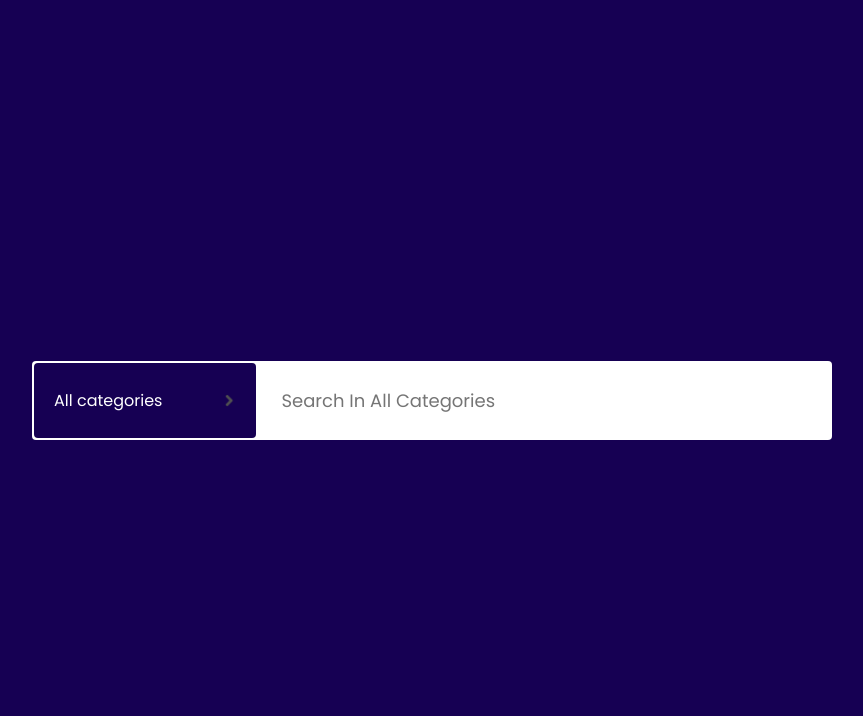
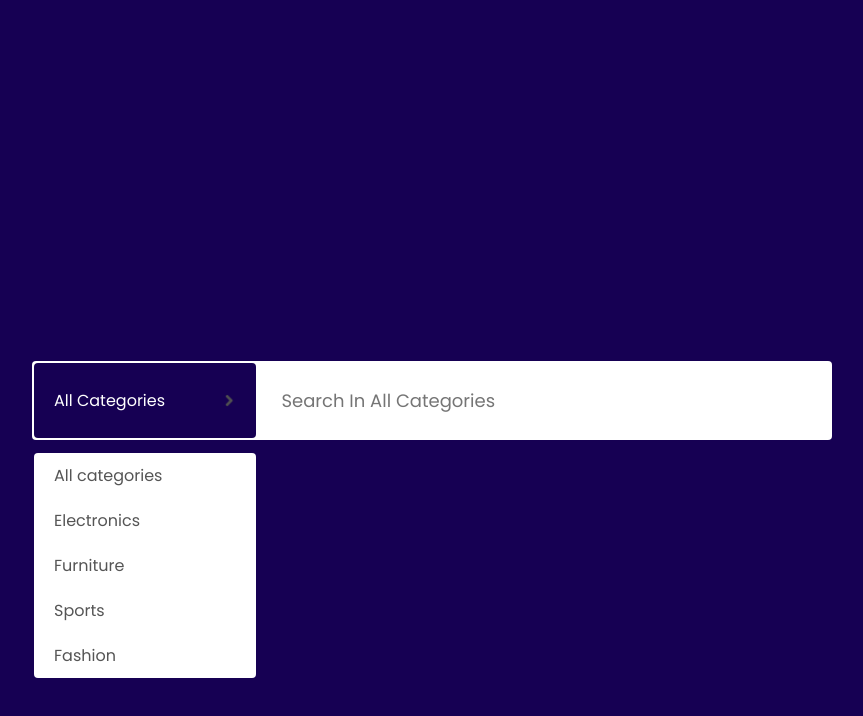
Before and after one commit to owentr1369/category-search-bar-dropdown, a plain HTML site: page index.html in a window 1280 px wide. Both pictures are taken after a click on the element 353 px from the left and 400 px from the top of the page. Shown: the whole page, without its empty margins (208-1071 px from the left). Drawn offline with Linux system fonts and the light colour scheme.

Commit message:
change category and placeholder

```diff
--- a/index.html
+++ b/index.html
@@ -11,7 +11,7 @@
     <div class="container">
       <div class="search-bar">
         <div id="select">
-          <p>All categories</p>
+          <p id="selectText">All Categories</p>
           <img src="./arrow.png" alt="" />
           <ul id="list">
             <li class="options">All categories</li>
@@ -21,7 +21,11 @@
             <li class="options">Fashion</li>
           </ul>
         </div>
-        <input type="text" placeholder="Search In All Categories" />
+        <input
+          type="text"
+          id="inputField"
+          placeholder="Search In All Categories"
+        />
       </div>
     </div>
   </body>
--- a/script.js
+++ b/script.js
@@ -0,0 +1,16 @@
+let select = document.getElementById("select");
+let list = document.getElementById("list");
+let selectText = document.getElementById("selectText");
+let options = document.getElementsByClassName("options");
+let inputField = document.getElementById("inputField");
+
+select.addEventListener("click", () => {
+  list.classList.toggle("open");
+});
+
+for (option of options) {
+  option.addEventListener("click", function () {
+    selectText.innerText = this.innerText;
+    inputField.placeholder = "Search in " + this.innerText;
+  });
+}
--- a/style.css
+++ b/style.css
@@ -62,3 +62,6 @@
   outline: none;
   border: none;
 }
+#select ul.open {
+  max-height: 300px;
+}
```
